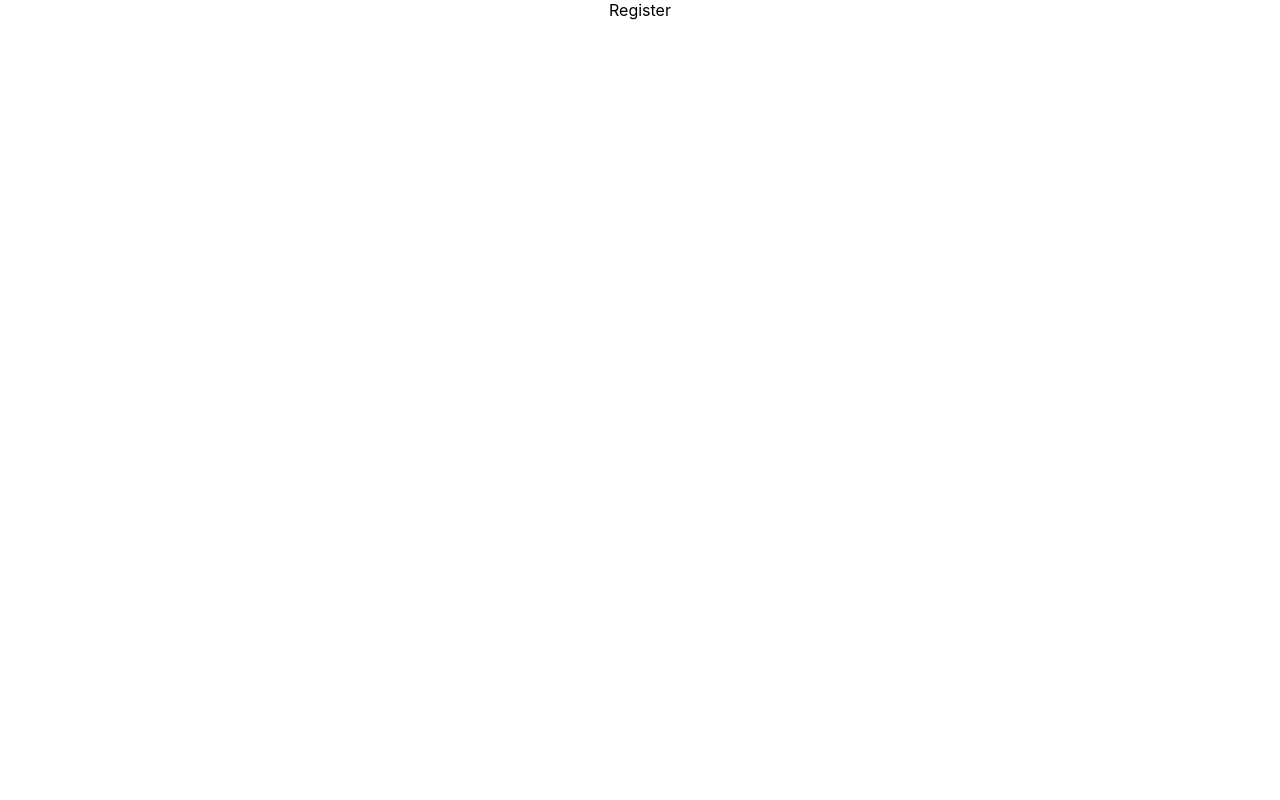
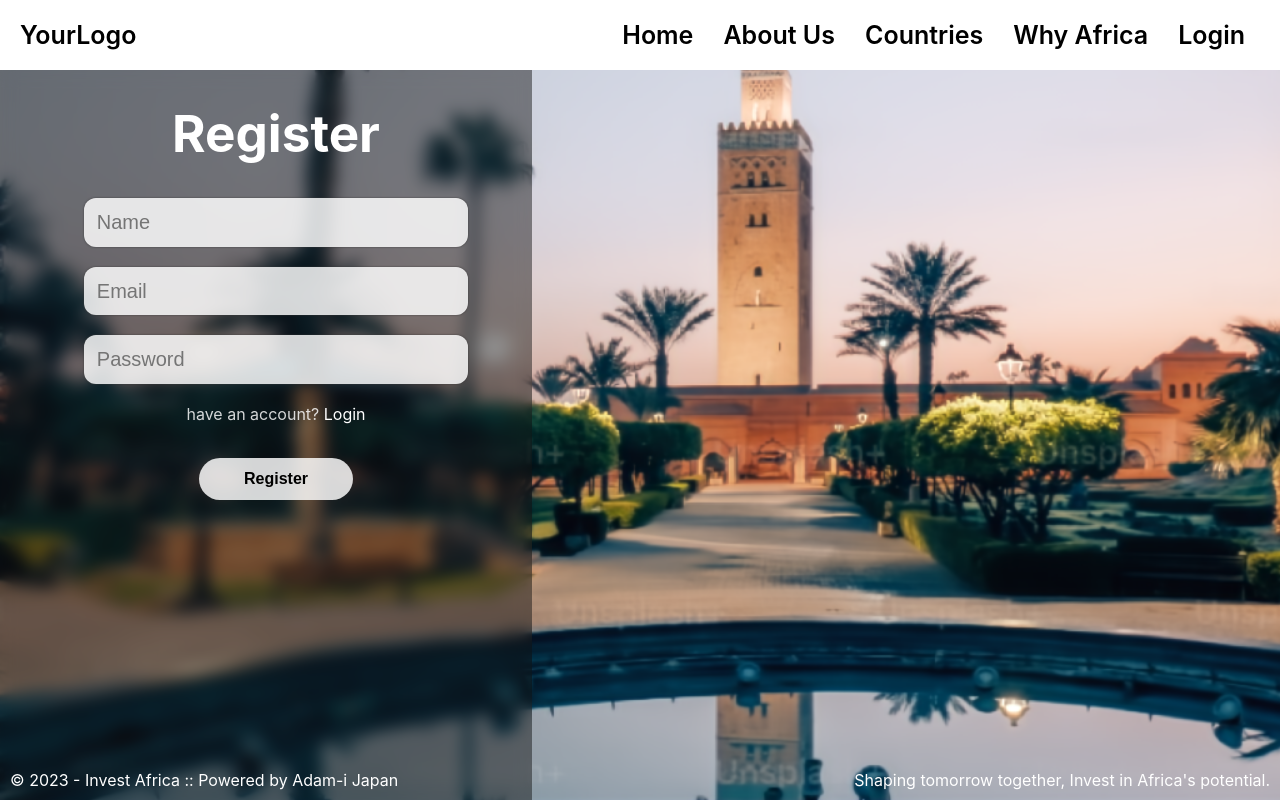
Before and after one commit to GetPsyched6/Adam-I, a React (Create React App) app: page /register in a window 1280 px wide. Built offline with nearby package versions, Linux system fonts and the light colour scheme.

Commit message:
changed the CSS style px to rm

```diff
--- a/src/components/Login/Login.css
+++ /dev/null
@@ -1,107 +0,0 @@
-.login-container {
-    background-image: url('../../assets/login.jpg');
-    background-size: cover;
-    background-repeat: no-repeat;
-    position: relative;
-    height: 100vh;
-    display: flex;
-    overflow: hidden;
-    flex-direction: column;
-}
-
-.Login {
-    padding-top: 100px;
-    padding-left: 20px;
-    width: 40%;
-    max-width: 400px;
-    height: 100%;
-    background-color: rgba(0, 0, 0, 0.5);
-    backdrop-filter: blur(4px);
-    display: flex;
-    flex-direction: column;
-}
-
-.Login h1 {
-    color: white;
-    margin-top: 0;
-    font-size: 50px;
-}
-
-.login-email,
-.login-password {
-    padding: 10px;
-    font-size: 20px;
-    border: none;
-    border-radius: 5px;
-    box-shadow: 0px 0px 2px rgb(55, 54, 54);
-    background-color: rgba(255, 255, 255, 0.826);
-    width: 75%;
-
-}
-.login-email{
-    margin-bottom: 30px;
-}
-
-.login-email:focus,
-.login-password:focus {
-    outline: none;
-}
-
-.Register {
-    font-size: 15px;
-    color: rgba(255, 255, 255, 0.826);
-    margin: 10px 0;
-    letter-spacing: 1px;
-}
-
-.Register a {
-    color: white;
-    text-decoration: none;
-}
-
-.Remember-check {
-    display: flex;
-    align-items: center;
-    color: white;
-    font-size: 14px;
-    margin: 30px 0;
-    gap: 8px;
-}
-
-.Remember-check input {
-    margin: 0;
-}
-
-.login-btn {
-    border-radius: 60px;
-    border: none;
-    font-size: 20px;
-    font-weight: 600;
-    width: 30%;
-    padding: 8px 24px;
-    background-color: rgba(255, 255, 255, 0.826);
-    cursor: pointer;
-}
-
-.aboutus {
-    color: white;
-    font-size: 15px;
-    padding: 10px;
-    bottom: 0;
-    position: absolute;
-    left: 0;
-}
-
-.invast {
-    color: white;
-    font-size: 15px;
-    position: absolute;
-    bottom: 0;
-    right: 0;
-    padding: 10px;
-}
-
-
-.Register a:hover {
-    text-decoration: underline;
-}
--- a/src/components/Login/Login.jsx
+++ b/src/components/Login/Login.jsx
@@ -1,6 +1,6 @@
 import React from 'react';
-import './Login.css';
 import { useNavigate } from 'react-router-dom';
+import styles from './Login.module.css';
 import NavBar from '../Navbar/Navbar';
 
 function Login() {
@@ -11,17 +11,18 @@ function Login() {
   };
   return (
     <div>
-      <div className="login-container">
+      <div className={styles['login-container']}>
         <NavBar />
-        <div className="Login">
+        <div className={styles.Login}>
           <form action="" onSubmit={handlesubmit}>
+            <div className={styles['login-input']}>
               <h1>Login</h1>
               <label htmlFor="email">
                 {' '}
                 <input
                   type="text"
                   id="email"
-                className="login-email"
+                  className={styles['login-email']}
                   placeholder="Email"
                   autoComplete="username"
                 />
@@ -31,28 +32,31 @@ function Login() {
                 <input
                   type="password"
                   id="password"
-                className="login-password"
+                  className={styles['login-password']}
                   placeholder="Password"
                   autoComplete="current-password"
                 />
               </label>
+            </div>
 
-            <div className="Register">
+            <div className={styles['register-link']}>
               Don&apos;t have an account? <a href="/register">Register</a>
             </div>
-            <div className="Remember-check">
-              <label htmlFor="remember" className="Remember">
-                <input type="checkbox" name="Remember" id="remember" />
+            <div className={styles['remember-check']}>
+              <label htmlFor="remember" className={styles.remember}>
+                <input type="checkbox" name="remember" id="remember" />
+                <span className={styles['checkbox-icon']} />
                 Remember Me
               </label>
             </div>
-            <button type="submit" className="login-btn">
+            <br />
+            <button type="submit" className={styles['login-btn']}>
               Login
             </button>
           </form>
-          <div className="aboutus">© 2023 - Invest Africa :: Powered by Adam-i Japan</div>
+          <div className={styles.aboutus}>© 2023 - Invest Africa :: Powered by Adam-i Japan</div>
         </div>
-        <span className="invast">
+        <span className={styles.invast}>
           Shaping tomorrow together, Invest in Africa&apos;s potential.
         </span>
       </div>
--- /dev/null
+++ b/src/components/Login/Login.module.css
@@ -0,0 +1,136 @@
+.login-container {
+    background-image: url('../../assets/login.jpg');
+    background-size: cover;
+    background-repeat: no-repeat;
+    position: relative;
+    height: 100vh;
+    display: flex;
+    overflow: hidden;
+    flex-direction: column;
+}
+
+.Login {
+    padding-top: 3rem;
+    padding-left: 1.3rem;
+    width: 40%;
+    height: 100%;
+    background-color: rgba(17, 17, 17, 0.466);
+    backdrop-filter: blur(0.5rem);
+    display: flex;
+    flex-direction: column;
+}
+.login-input{
+    display: flex;
+    flex-direction: column;
+    gap: 1.9rem;
+    justify-content: center;
+
+}
+
+.Login h1 {
+    color: white;
+    margin: 0%;
+    font-size: 3rem;
+}
+
+.login-email,
+.login-password {
+    padding: 1rem;
+    font-size: 1.25rem;
+    border: none;
+    border-radius: 5px;
+    box-shadow: 0px 0px 2px rgb(55, 54, 54);
+    background-color: rgba(255, 255, 255, 0.826);
+    width: 70%;
+    box-sizing: border-box  ;
+
+}
+
+
+.login-email:focus,
+.login-password:focus {
+    outline: none;
+}
+
+.register-link {
+    font-size: 1rem;
+    color: rgba(255, 255, 255, 0.826);
+    margin: 0.625rem 0;
+    letter-spacing: 1px;
+    margin-top: 1.25rem;
+}
+
+.register-link a {
+    color: white;
+    text-decoration: none;
+}
+
+.remember-check {
+    color: white;
+    font-size: 1rem;
+    margin: 2rem 0;
+    gap: 1.5rem;
+    display: inline-block;
+    position: relative;
+    padding-left: 1.875rem; /* Adjust the space for the checkbox */
+    cursor: pointer;
+}
+
+.remember-check input[type="checkbox"]{
+    display: none;
+
+}
+.remember-check  .checkbox-icon {
+    position: absolute;
+    top: 0;
+    left: 0;
+    height: 20px;
+    width: 20px;
+    background-color: #ccc;
+    border: 1px solid #888;
+    border-radius: 4px;
+    cursor: pointer;
+}
+.remember-check input:checked + .checkbox-icon::before {
+    content: '\2713';
+    display: block;
+    position: absolute;
+    top: 50%;
+    left: 50%;
+    transform: translate(-50%, -50%);
+    color: #020202;
+}
+
+.login-btn {
+    border-radius: 60px;
+    border: none;
+    font-size: 1rem;
+    font-weight: 600;
+    width: 30%;
+    padding: 0.7rem 1.0em;;
+    background-color: rgba(255, 255, 255, 0.826);
+    cursor: pointer;
+}
+
+.aboutus {
+    color: white;
+    font-size: 1rem;
+    padding: 0.6rem;
+    bottom: 0;
+    position: absolute;
+    left: 0;
+}
+
+.invast {
+    color: white;
+    font-size: 1rem;
+    position: absolute;
+    bottom: 0;
+    right: 0;
+    padding: 0.6rem;
+}
+
+
+.register-link a:hover {
+    text-decoration: underline;
+}
--- a/src/components/Register/Register.jsx
+++ b/src/components/Register/Register.jsx
@@ -1,7 +1,69 @@
 import React from 'react';
+import { useNavigate } from 'react-router-dom';
+import styles from './Register.module.css';
+import NavBar from '../Navbar/Navbar';
 
 function Register() {
-  return <div>Register</div>;
+  const Navigate = useNavigate();
+  const handlesubmit = e => {
+    e.preventDefault();
+    Navigate('/login');
+  };
+  return (
+    <div>
+      <div className={styles['register-container']}>
+        <NavBar />
+        <div className={styles.register}>
+          <form action="" onSubmit={handlesubmit}>
+            <h1>Register</h1>
+            <div className={styles['register-input']}>
+              <label htmlFor="username">
+                {' '}
+                <input
+                  type="text"
+                  id="username"
+                  className={styles['register-username']}
+                  placeholder="Name"
+                  autoComplete="current-password"
+                />
+              </label>
+              <label htmlFor="email">
+                {' '}
+                <input
+                  type="email"
+                  id="email"
+                  className={styles['register-email']}
+                  placeholder="Email"
+                  autoComplete="username"
+                />
+              </label>
+              <label htmlFor="password">
+                {' '}
+                <input
+                  type="password"
+                  id="password"
+                  className={styles['register-password']}
+                  placeholder="Password"
+                  autoComplete="current-password"
+                />
+              </label>
+            </div>
+
+            <div className={styles['login-link']}>
+              have an account? <a href="/login">Login</a>
+            </div>
+            <button type="submit" className={styles['register-btn']}>
+              Register
+            </button>
+          </form>
+          <div className={styles.aboutus}>© 2023 - Invest Africa :: Powered by Adam-i Japan</div>
+        </div>
+        <span className={styles.Invest}>
+          Shaping tomorrow together, Invest in Africa&apos;s potential.
+        </span>
+      </div>
+    </div>
+  );
 }
 
 export default Register;
--- /dev/null
+++ b/src/components/Register/Register.module.css
@@ -0,0 +1,99 @@
+.register-container {
+    background-image: url('../../assets/login.jpg');
+    background-size: cover;
+    background-repeat: no-repeat;
+    position: relative;
+    height: 100vh;
+    display: flex;
+    overflow: hidden;
+    flex-direction: column;
+}
+
+.register {
+    padding-top: 2rem;
+    padding-left: 1.25rem;
+    width: 40%;
+    height: 100%;
+    background-color: rgba(17, 17, 17, 0.466);
+    backdrop-filter: blur(0.5rem);
+    display: flex;
+    flex-direction: column;
+}
+
+.register h1 {
+    color: white;
+    margin-top: 0;
+    font-size: 3.2rem;
+}
+.register-input{
+    display: flex;
+    flex-direction: column;
+    gap: 1.25rem;
+    margin: 1.25rem 0px;
+}
+.register-email,
+.register-password,
+.register-username {
+    padding: 0.8rem;
+    font-size: 1.25rem;
+    border: none;
+    box-sizing: border-box;
+    border-radius: 0.75rem;
+    box-shadow: 0px 0px 0.125rem rgb(55, 54, 54);
+    background-color: rgba(255, 255, 255, 0.826);
+    width: 75%;
+}
+
+
+
+.register-email:focus,
+.register-password:focus,
+.register-username:focus {
+    outline: none;
+}
+
+.login-link {
+    font-size: 1rem;
+    color: rgba(255, 255, 255, 0.826);
+    margin: 0.625rem 0;
+}
+
+.login-link a {
+    color: white;
+    text-decoration: none;
+}
+
+.register-btn {
+    border-radius: 3rem;
+    border: none;
+    font-size: 1rem;
+    font-weight: 600;
+    width: 30%;
+    margin-top: 1.5rem;
+    padding: 0.75rem 0.4rem;
+    background-color: rgba(255, 255, 255, 0.826);
+    cursor: pointer;
+}
+
+.aboutus {
+    color: white;
+    font-size: 1rem;
+    padding: 0.625rem;
+    bottom: 0;
+    position: absolute;
+    left: 0;
+}
+
+.Invest {
+    color: white;
+    font-size: 1rem;
+    position: absolute;
+    bottom: 0;
+    right: 0;
+    padding: 0.625rem;
+}
+
+
+.login-link a:hover {
+    text-decoration: underline;
+}
```
Also changed, not shown: public/logo192.png (deleted), public/logo512.png (deleted), src/components/Register/Register.css (deleted). Lines whose indentation alone changed are shown as unchanged.
